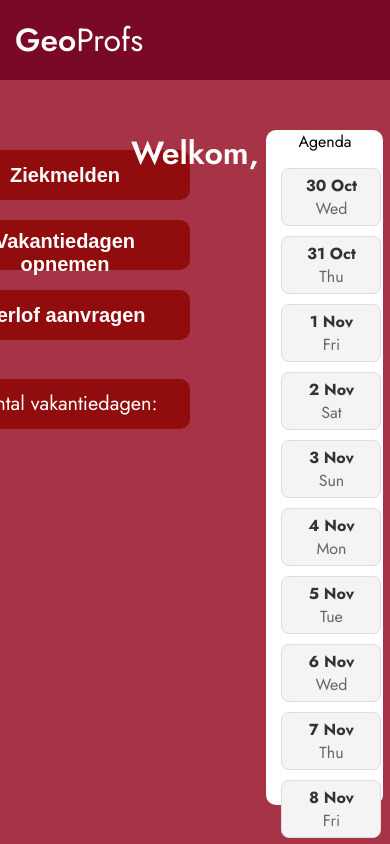
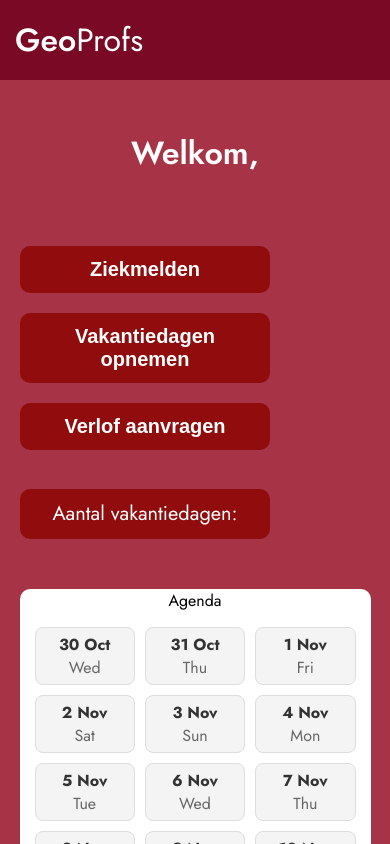
Before and after one commit to BoraEfe/GeoProfs, a React (Vite) app: page / in a window 390 px wide. Shown: the top 844 px of the page. Built offline with nearby package versions, Linux system fonts and the light colour scheme; no server answers; the database is empty; sample sign-in values are in the browser's storage.

Commit message:
fixen van responsiveness

```diff
--- a/src/Components/Agenda/Agenda.css
+++ b/src/Components/Agenda/Agenda.css
@@ -48,3 +48,9 @@
         color: black;
     }
 }
+@media only screen and (max-width: 768px) {
+    .agenda-container{
+        width: 90vw;
+        height:auto;
+    }
+}
--- a/src/Pages/HomePage/HomePage.css
+++ b/src/Pages/HomePage/HomePage.css
@@ -7,6 +7,7 @@
     background-color:#A63446;
     width: 100%;
     min-height: calc(100vh - 80px);
+    max-height: auto;
     display: flex;
     flex-direction: row;
 
@@ -20,11 +21,12 @@
 
         button{
             width: 250px;
-            height: 50px;
+            height: auto;
             background-color: #910C0C;
             border: none;
             border-radius: 10px;
             margin-top: 20px;
+            padding:12px;
             font-size: 20px;
             font-weight: bold;
             cursor: pointer;
@@ -58,3 +60,24 @@
         }
     }
 }
+@media only screen and (max-width: 768px) {
+    main{
+        flex-direction: column;
+        align-items: center;
+        justify-content: center;
+    }
+    .homepage-container-1, .homepage-container-2, .homepage-container-3{
+        width: 100%;
+    }
+    .homepage-container-2{
+        order: 1;
+    }
+    .homepage-container-1{
+        order: 2;
+        align-self: flex-start;
+        margin-left:80px;
+    }
+    .homepage-container-3{
+        order: 3;
+    }
+}
--- a/src/Pages/Vakantiedagen/Vakantiedagen.jsx
+++ b/src/Pages/Vakantiedagen/Vakantiedagen.jsx
@@ -42,7 +42,7 @@
 
         if (sessionStorage.getItem('uuid')) {
             try {
-                await addDoc(collection(db, 'verlofaanvraag'), {
+                await addDoc(collection(db, 'Aanvragen'), {
                     uuid: sessionStorage.getItem('uuid'),
                     medewerker: sessionStorage.getItem('firstname') + ' ' + sessionStorage.getItem('lastname'),
                     beginDatum: VakantieBeginData,
--- a/src/Pages/Verlofaanvraag/Verlofaanvraag.jsx
+++ b/src/Pages/Verlofaanvraag/Verlofaanvraag.jsx
@@ -42,7 +42,7 @@
         if (sessionStorage.getItem('uuid')) {
             try {
                 // Add a new document to the Firestore collection "verlofaanvragen"
-                await addDoc(collection(db, 'verlofaanvraag'), {
+                await addDoc(collection(db, 'Aanvragen'), {
                     uuid: sessionStorage.getItem('uuid'), // The current user's UUID
                     medewerker: sessionStorage.getItem('firstname') + ' ' + sessionStorage.getItem('lastname'),
                     beginDatum: verlofBeginData,
--- a/src/Pages/Ziekmelden/Ziekmelden.jsx
+++ b/src/Pages/Ziekmelden/Ziekmelden.jsx
@@ -41,7 +41,7 @@
         e.preventDefault();
 
         try {
-            await addDoc(collection(db, 'verlofaanvraag'), {
+            await addDoc(collection(db, 'Aanvragen'), {
                 medewerker: sessionStorage.getItem('firstname') + ' ' + sessionStorage.getItem('lastname'),
                 uuid: sessionStorage.getItem('uuid'),
                 aanvraagDatum: getTodayDate() + ' Tijdstip: ' + getCurrentTime(),
```
